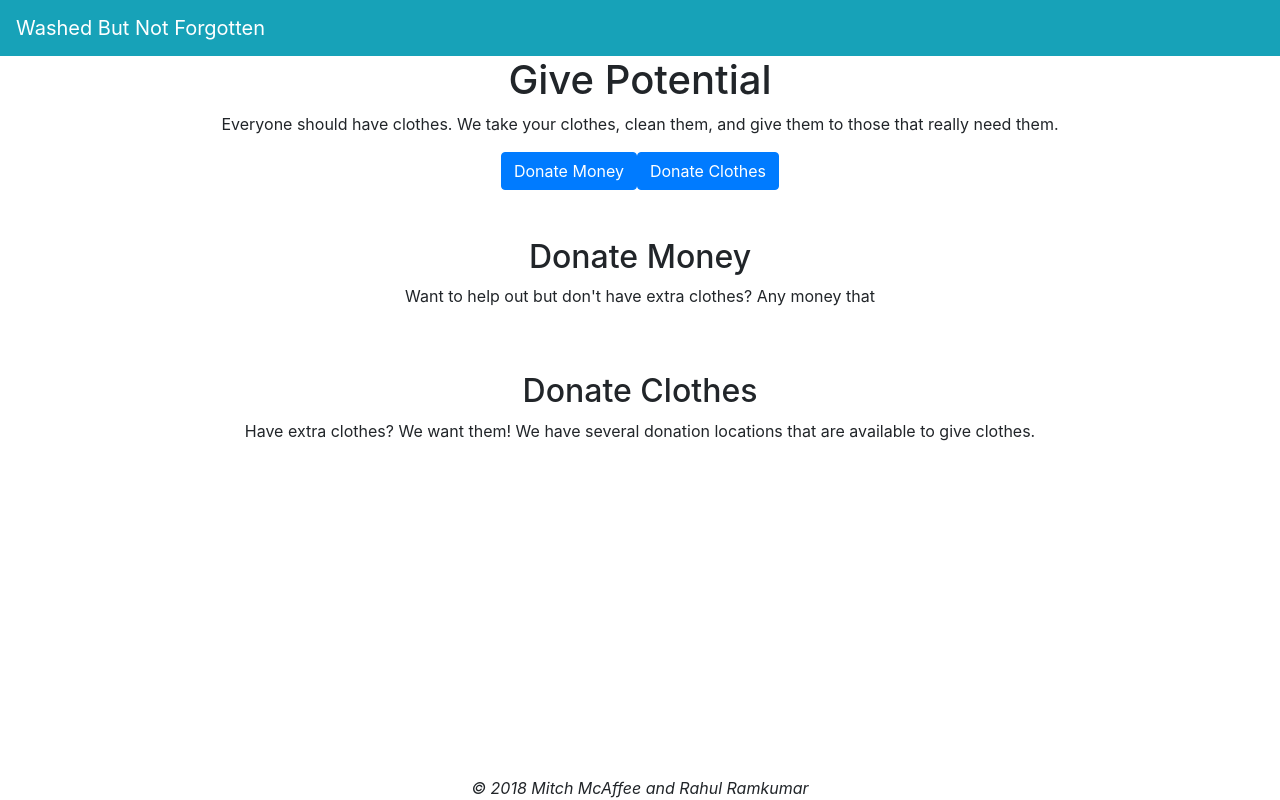
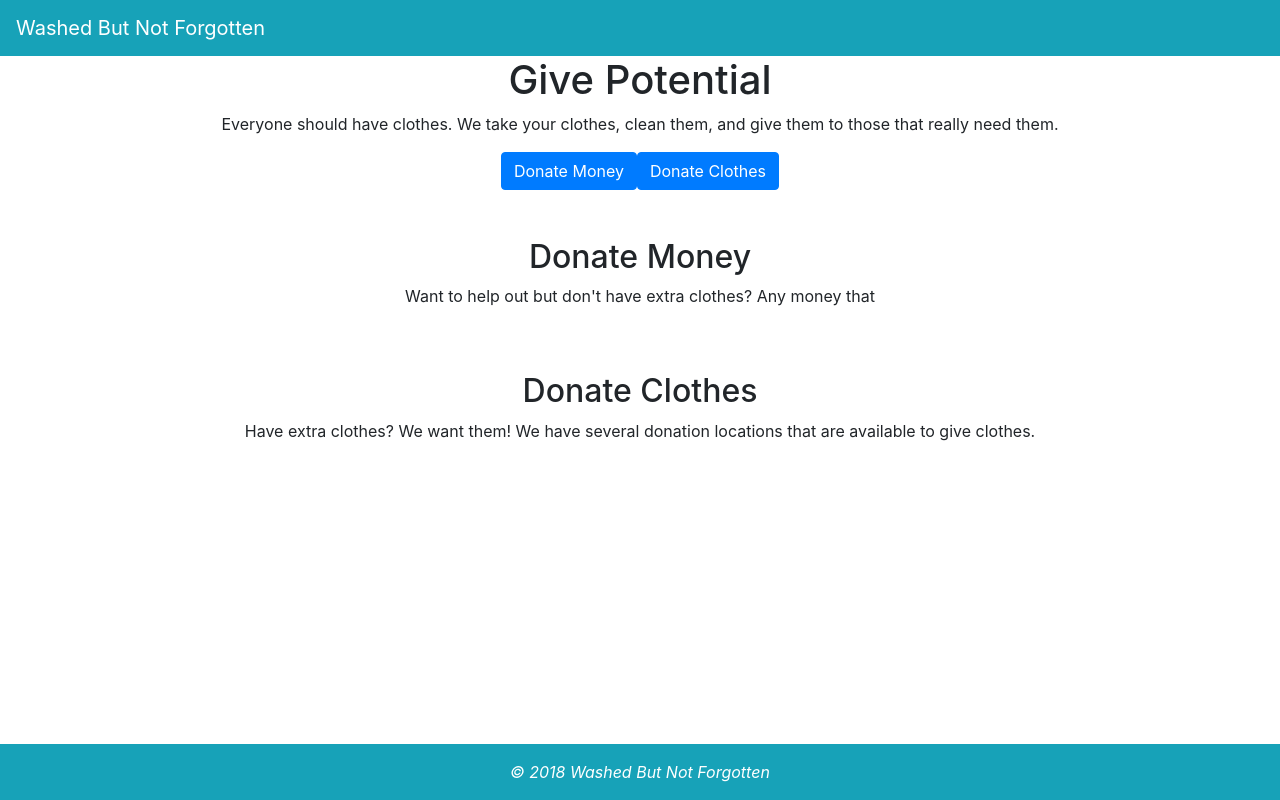
Before and after one commit to themcaffee/fbla-website-2018, a Vue app: page /#/ in a window 1280 px wide. Built offline with nearby package versions, Linux system fonts and the light colour scheme.

Commit message:
Edit footer

```diff
--- a/src/components/AppFooter.vue
+++ b/src/components/AppFooter.vue
@@ -2,8 +2,17 @@
   <footer class="fixed-bottom">
     <div class="text-center">
       <i>
-        &copy; 2018 Mitch McAffee and Rahul Ramkumar
+        &copy; 2018 Washed But Not Forgotten
       </i>
     </div>
   </footer>
 </template>
+
+<style>
+footer {
+  background-color: #17a2b8;
+  color: white;
+  padding-top: 1em;
+  padding-bottom: 1em;
+}
+</style>
```
